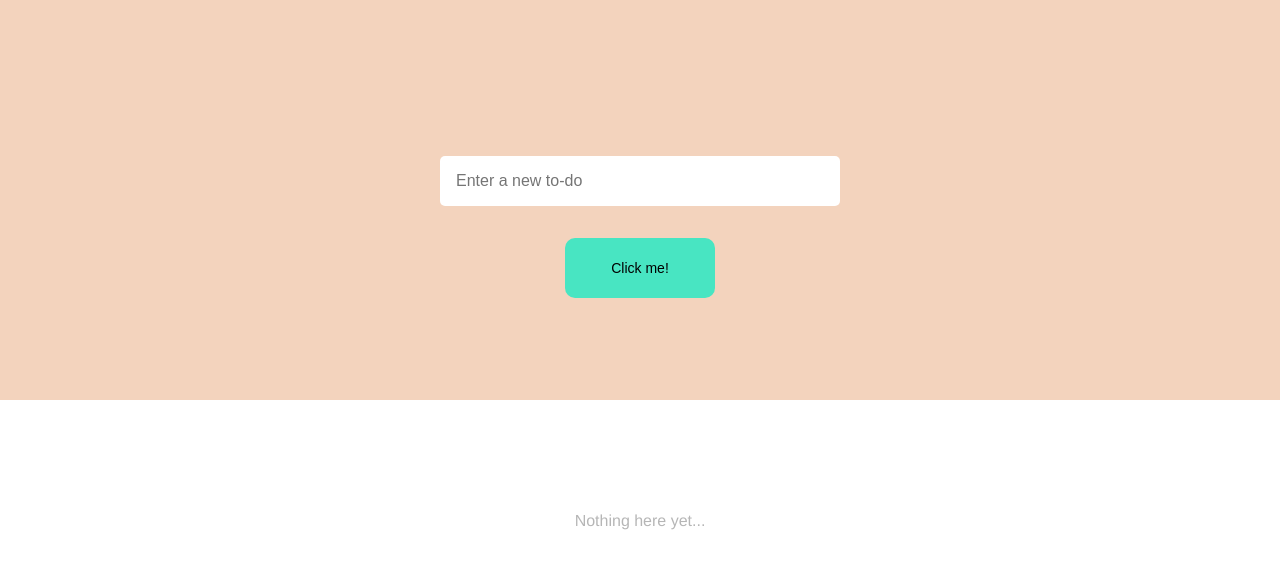
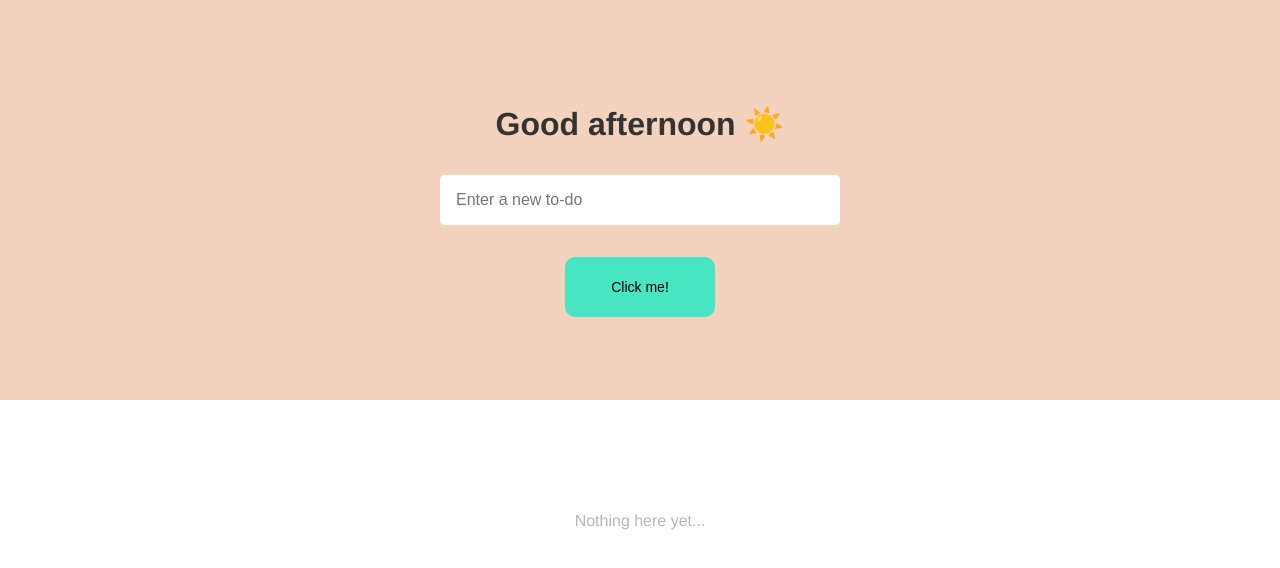
Before and after one commit to esthermkh/vanilla-js-todo-list, a plain HTML site: page index.html in a window 1280 px wide. Drawn offline with Linux system fonts and the light colour scheme.

Commit message:
Update index.html
script src now references the updated script.js

```diff
--- a/index.html
+++ b/index.html
@@ -23,6 +23,6 @@
             </div>
         </div>
     </main>
-    <script src="script-v2.js"></script>
+    <script src="script.js"></script>
 </body>
 </html>
```
